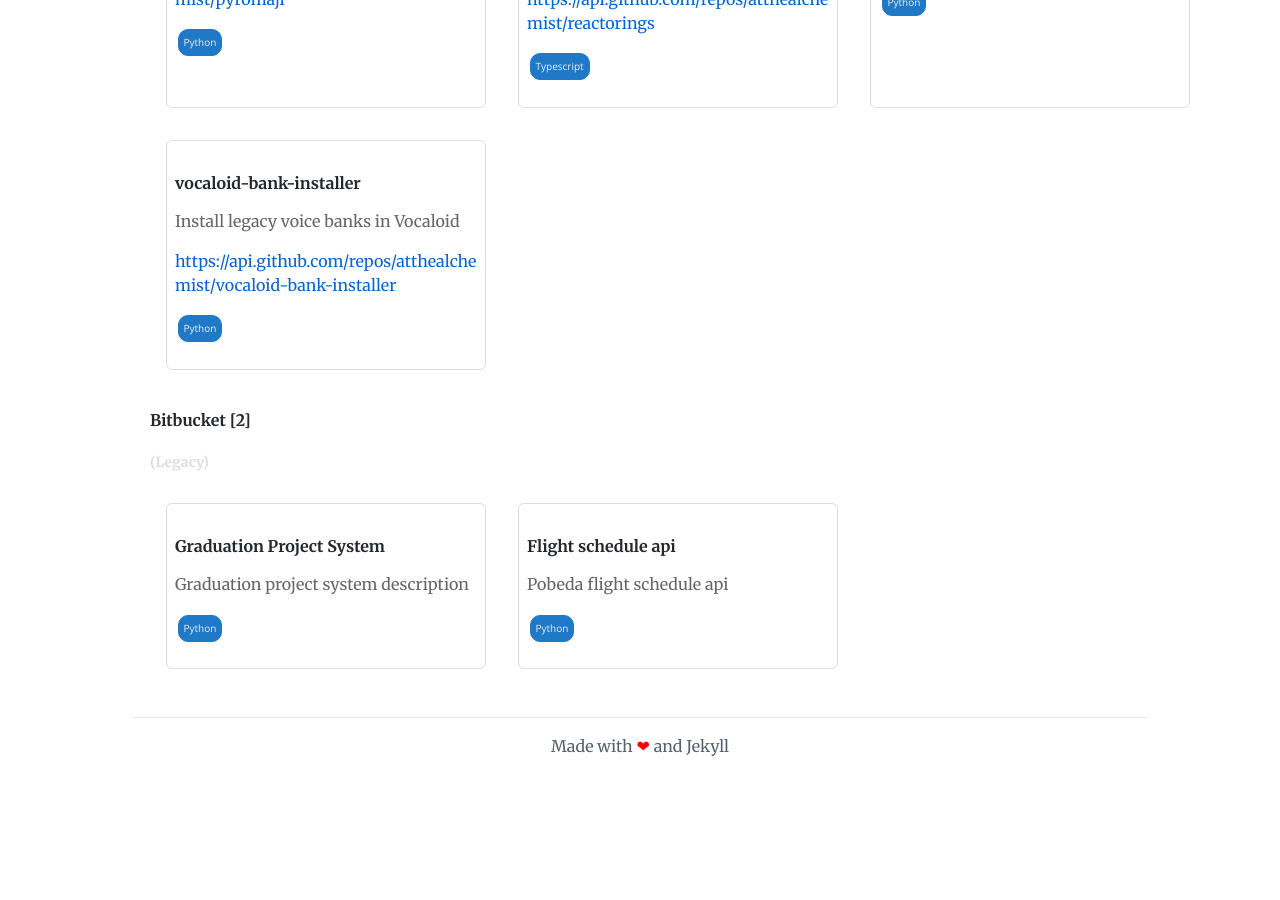
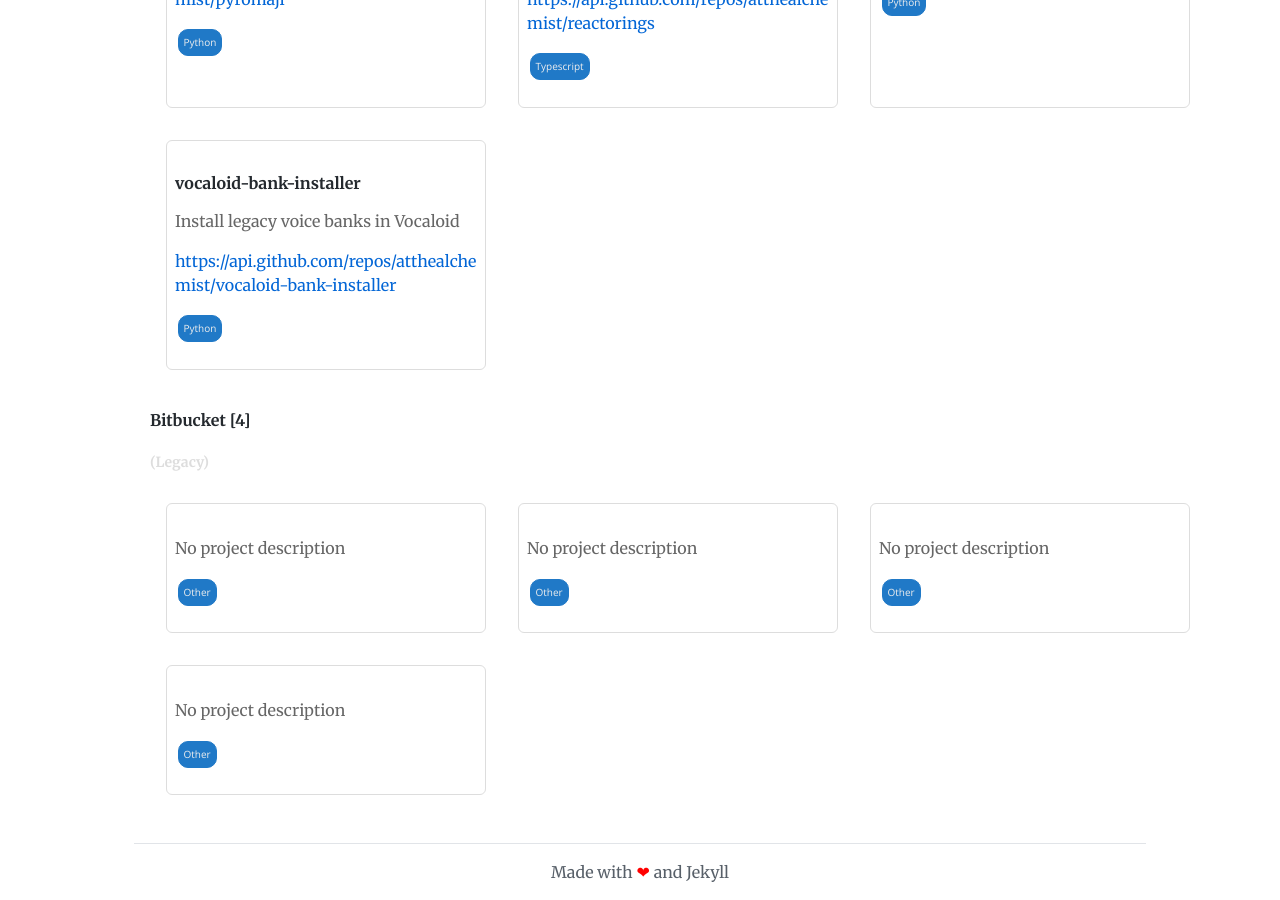
Before and after one commit to atthealchemist/atthealchemist.github.io, a Jekyll site: the page built from projects.markdown, in a window 1280 px wide and 900 px high, scrolled down 1455 px. Built offline with Jekyll 4.4.1, drawn with Linux system fonts in a browser that asks for light colours; before the commit the page ends 2229 px from its top, so only the background shows below that.

Commit message:
Getting projects from github and bitbucket, saved to cache

```diff
--- a/projects.markdown
+++ b/projects.markdown
@@ -6,7 +6,7 @@ permalink: /projects/
 
 ### My Projects
 {% assign github = site.data.github | default: site.data.github_cache %}
-{% assign bitbucket = site.data.bitbucket.values | default: site.data.projects_en %}
+{% assign bitbucket = site.data.bitbucket.values | default: site.data.bitbucket_cache %}
 
 #### Github [{{ github | size }}]
 
```
